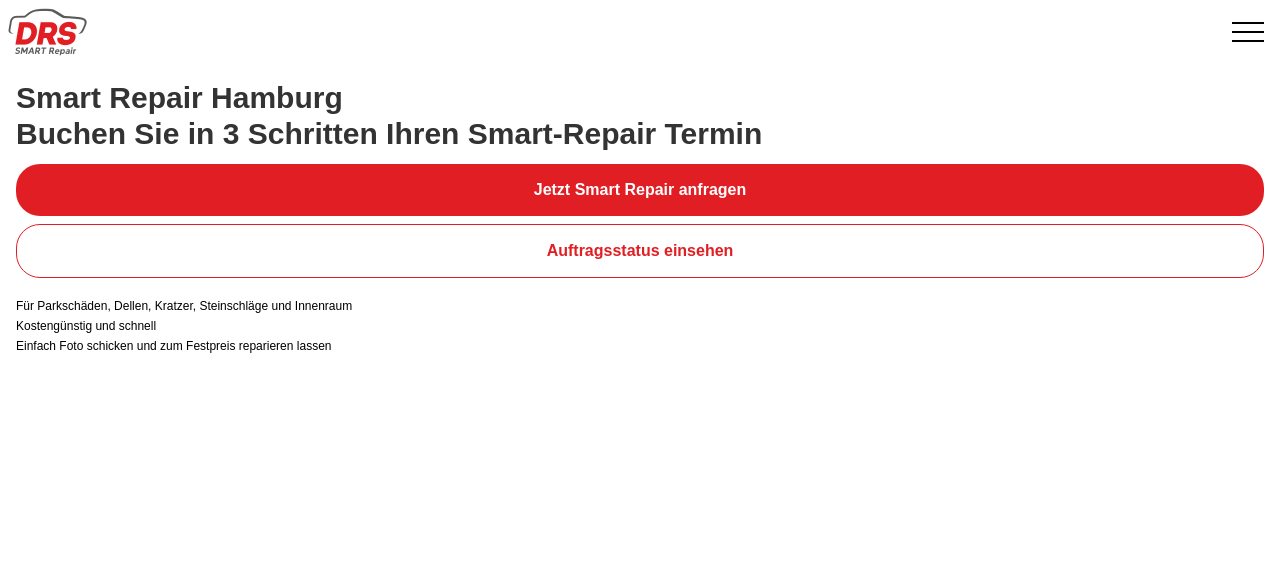
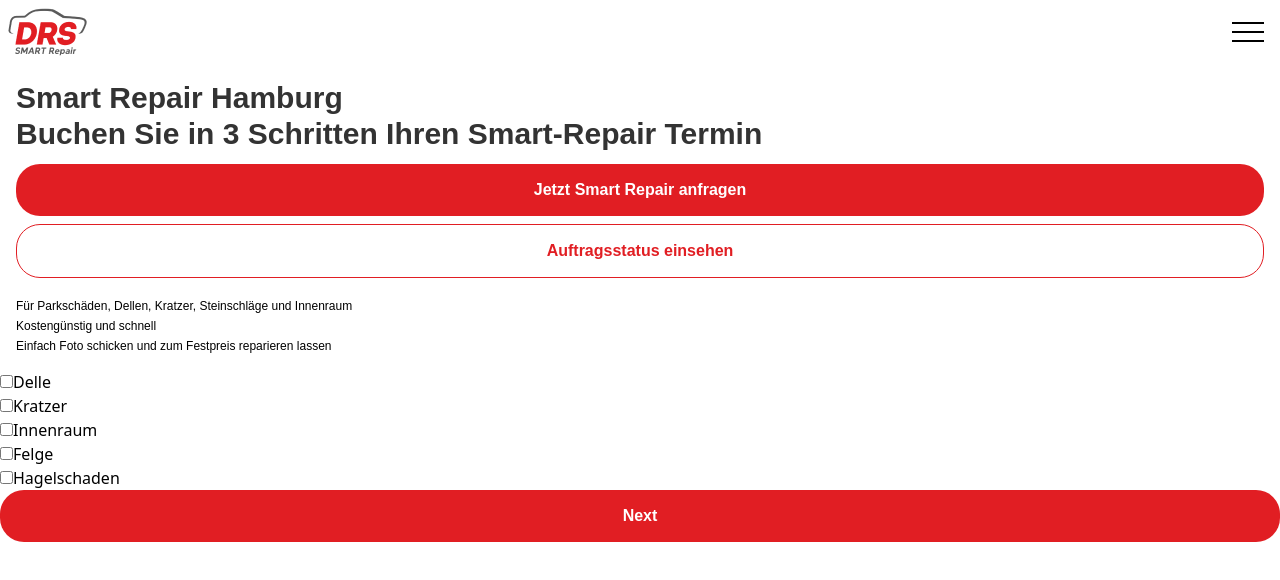
Before and after one commit to jakob-varenbud/DRS-Test-App, a React (Vite) app: page / in a window 1280 px wide. Shown: the top 580 px of the page. Built offline with nearby package versions, Linux system fonts and the light colour scheme.

Commit message:
Fixed Code Structure of the Multistpeform Comp

```diff
--- a/src/pages/Home.jsx
+++ b/src/pages/Home.jsx
@@ -1,10 +1,11 @@
-import TextBody from "../components/TextBody";
 import HeaderSection from "../components/headersection";
+import MultiStepForm from "../components/multistep";
 
 const Home = () => {
   return (
     <div>
       <HeaderSection />
+      <MultiStepForm />
     </div>
   );
 };
```
